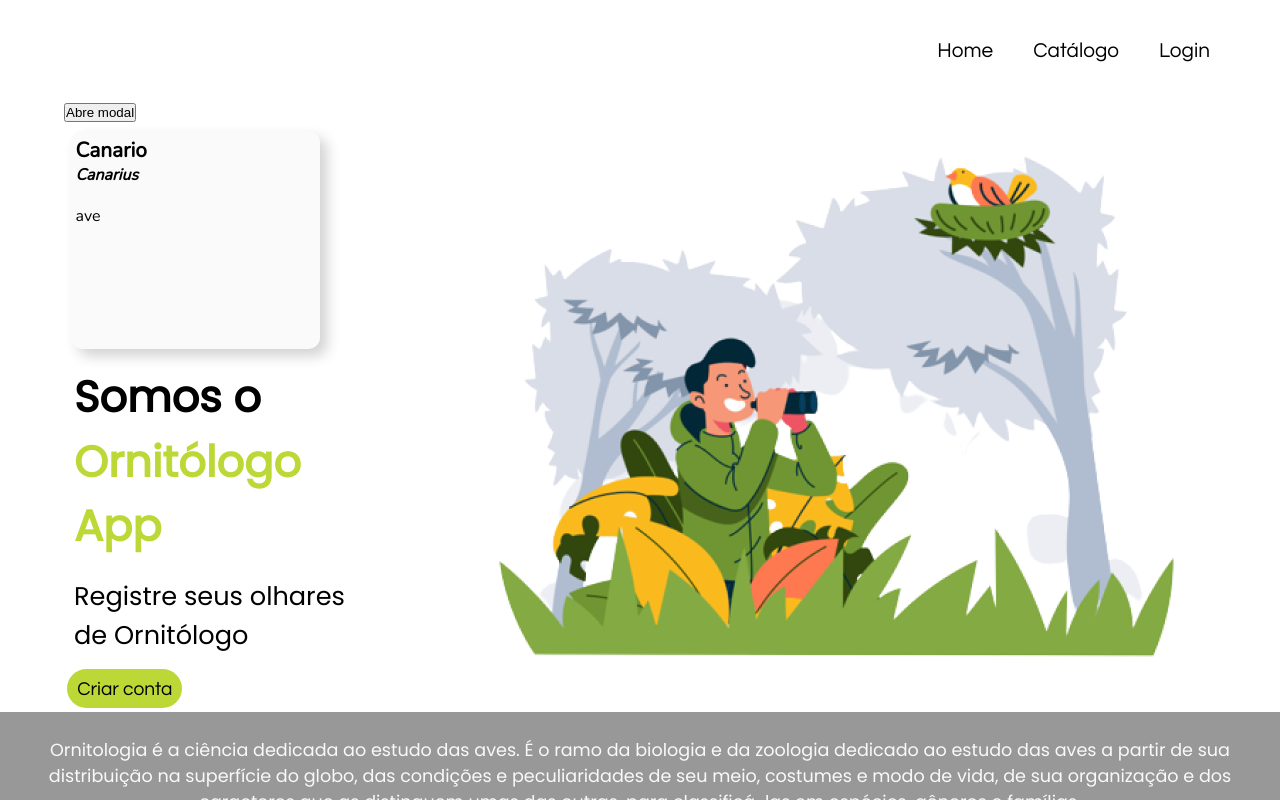
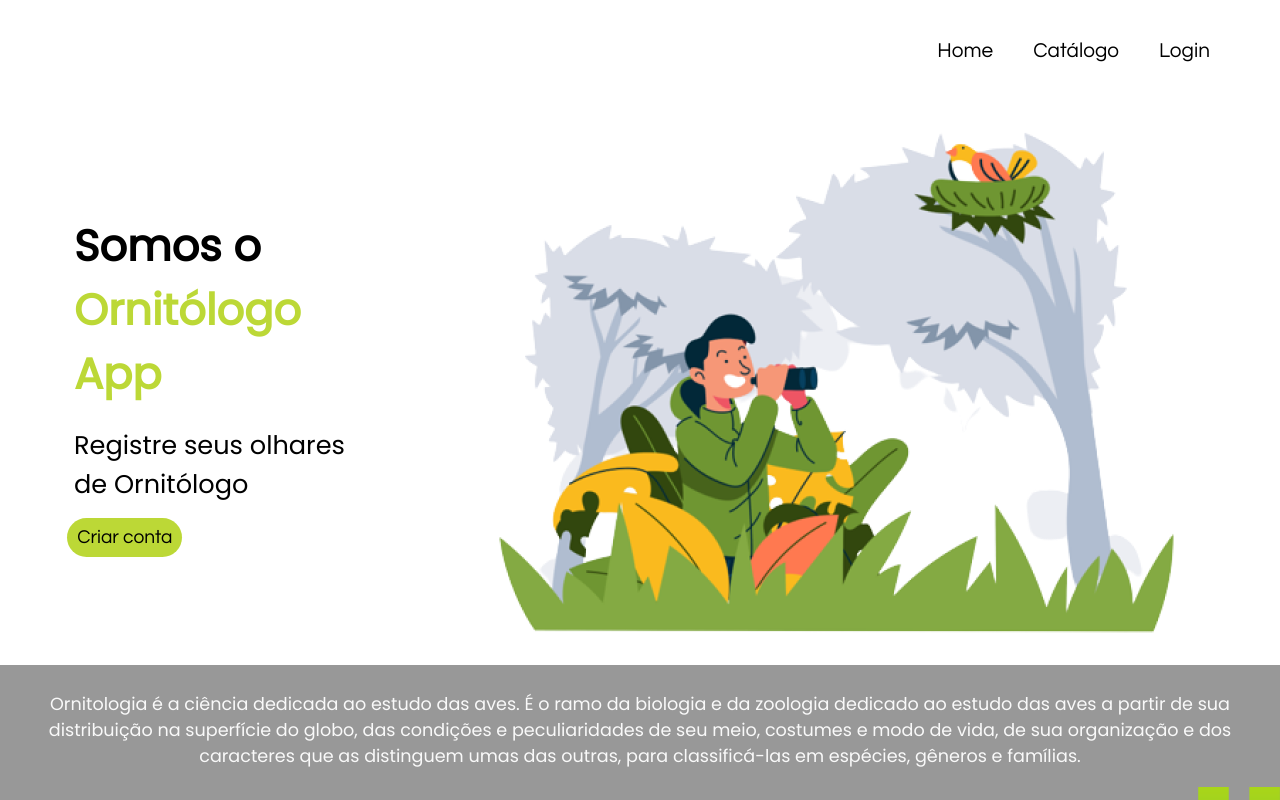
Before and after one commit to cahcastroc/ornitologo_app, a React (Create React App) app in the folder frontend/: page / in a window 1280 px wide. Shown: the top 800 px of the page. Built offline with nearby package versions, Linux system fonts and the light colour scheme; the HTML template or start-up script is replaced by a standard one.

Commit message:
#44-fix modal

```diff
--- a/frontend/src/components/modal/ModalApp.tsx
+++ b/frontend/src/components/modal/ModalApp.tsx
@@ -13,6 +13,8 @@ interface Props {
   anotacao: Anotacao;
 }
 
+Modal.setAppElement('#root')
+
 const ModalApp = ({ anotacao }: Props) => {
   const { ave, comentario, dataHorarioDoAvistamento, localizacao} = anotacao;
 
@@ -25,6 +27,14 @@ const ModalApp = ({ anotacao }: Props) => {
   const fechaModal = () => {
     setModalAberto(false);
   };
+
+  const editar = () =>{
+    console.log("Edit")
+  }
+
+  const deletar = () =>{
+    console.log("Delete")
+  }
 
   return (
     <div className="main-modal">
@@ -54,10 +64,10 @@ const ModalApp = ({ anotacao }: Props) => {
           <LocationIcon />
           <h4>{localizacao.longitude}</h4>
         </div>
-        <IconButton className="edit-icon">
+        <IconButton className="edit-icon" onClick={editar}>
           <EditIcon />
         </IconButton>
-        <IconButton className="delete-icon">
+        <IconButton className="delete-icon" onClick={deletar}>
           <DeleteIcon />
         </IconButton>
       </Modal>
--- a/frontend/src/pages/home/Home.tsx
+++ b/frontend/src/pages/home/Home.tsx
@@ -12,17 +12,11 @@ import Card from "../../components/card/Card";
 
 const Home = () => {
   const navigate = useNavigate();
-  const aveTeste: Ave ={nomePopular: "Canario", nomeCientifico: "Canarius", descricao: "ave"}
-  const anotacaoTeste: Anotacao = {id: 1,dataHorarioDoAvistamento:"11/11/2022",comentario: "Comentário dentro da anotação", tamanho: "",corPredominante:"azul", criadoEm:"oie",atualizadoEm:"atualizado", ave: aveTeste, localizacao: {latitude: "52336", longitude: "556565"}}
-
-
 
   return (
     <div className="home">
       <header className="header-home">
         <div>
-        <ModalApp anotacao={anotacaoTeste}></ModalApp>
-        <Card ave={aveTeste}></Card>
           <h1>
             Somos o <span>Ornitólogo App</span>
           </h1>
```
